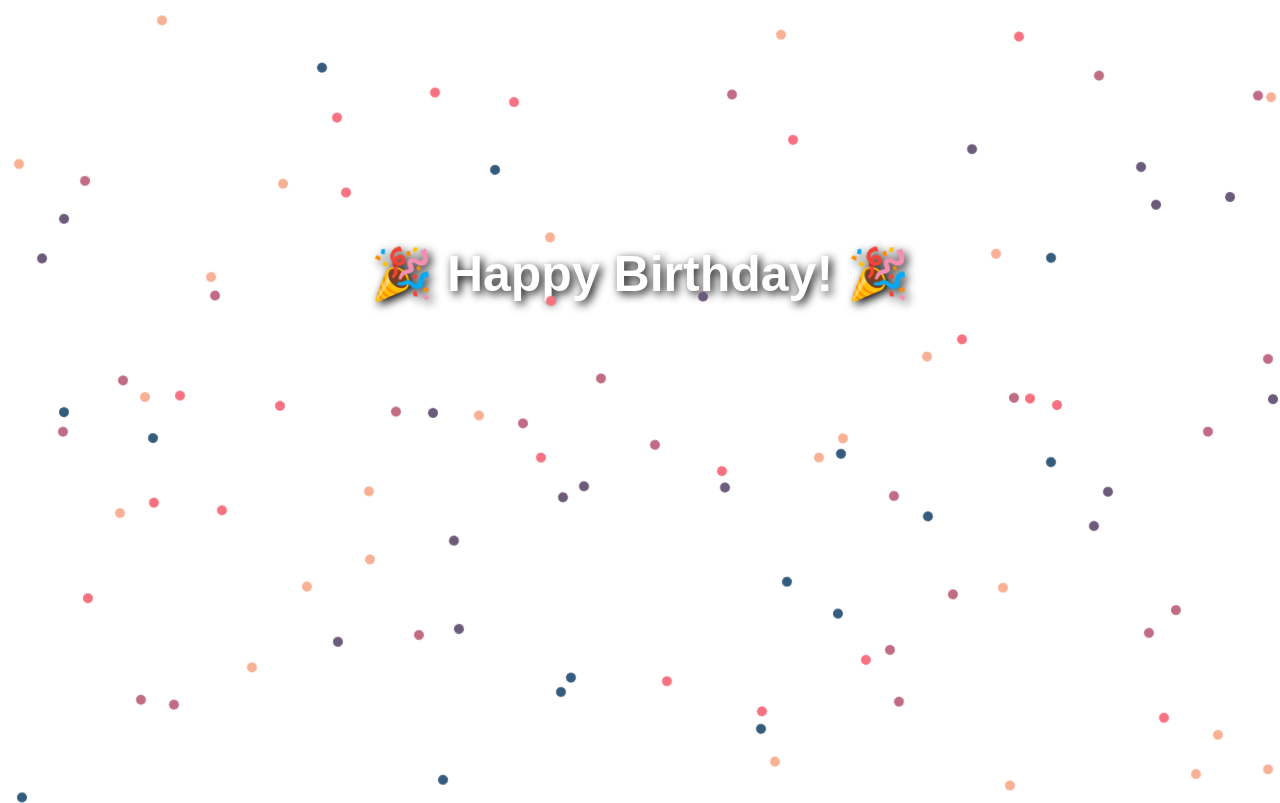
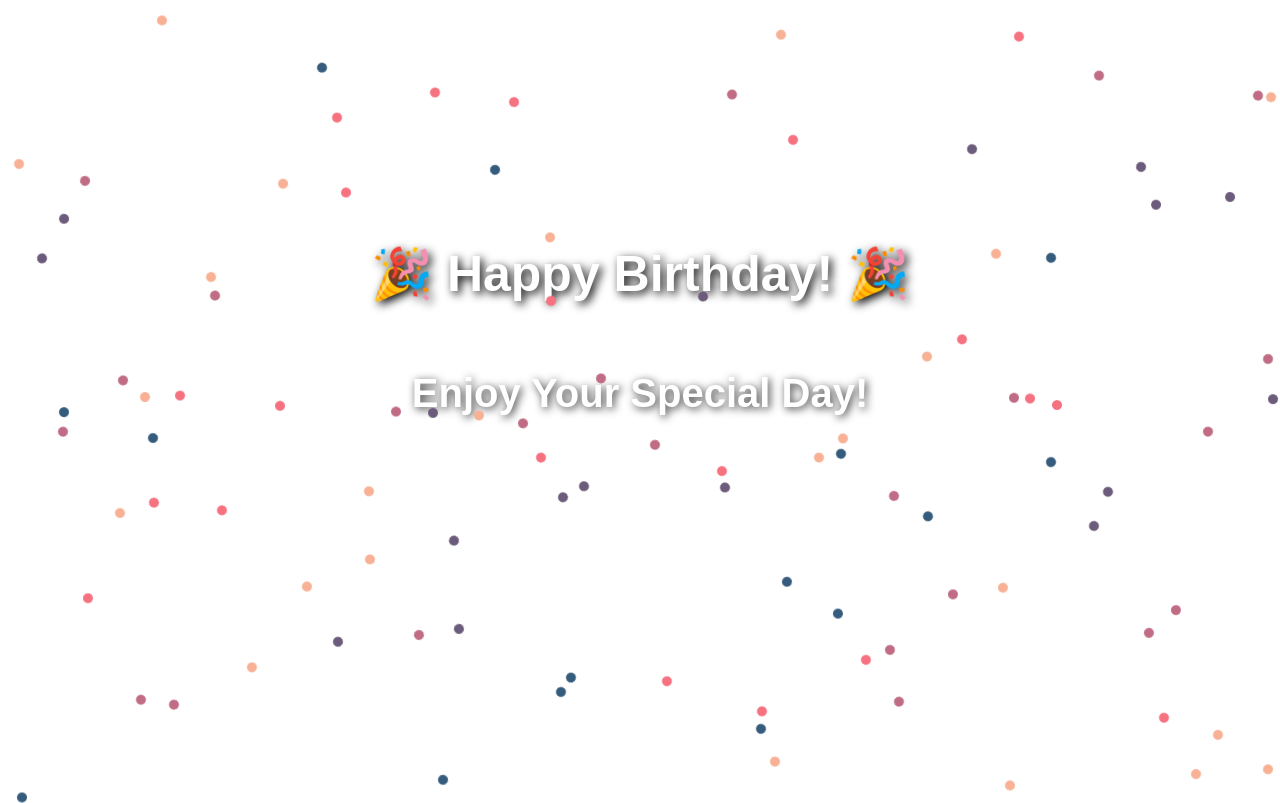
Before and after one commit to tejashreemn130100/kapl, a plain HTML site: page index.html in a window 1280 px wide. Drawn offline with Linux system fonts and the light colour scheme.

Commit message:
Update index.html

```diff
--- a/index.html
+++ b/index.html
@@ -21,6 +21,14 @@
             font-size: 50px;
             text-shadow: 3px 3px 10px #000;
         }
+        h2 {
+            position: absolute;
+            top: 45%;
+            left: 50%;
+            transform: translate(-50%, -50%);
+            font-size: 40px;
+            text-shadow: 2px 2px 8px #333;
+        }
         .confetti {
             position: absolute;
             width: 10px;
@@ -41,8 +49,9 @@
 </head>
 <body>
     <h1>🎉 Happy Birthday! 🎉</h1>
+    <h2>Enjoy Your Special Day!</h2>
+
     <script>
-        // Create falling confetti
         function createConfetti() {
             for (let i = 0; i < 100; i++) {
                 const confetti = document.createElement('div');
@@ -53,12 +62,10 @@
                 document.body.appendChild(confetti);
             }
         }
-
         function getRandomColor() {
             const colors = ['#f8b195', '#f67280', '#c06c84', '#6c5b7b', '#355c7d'];
             return colors[Math.floor(Math.random() * colors.length)];
         }
-
         createConfetti();
     </script>
 </body>
```
